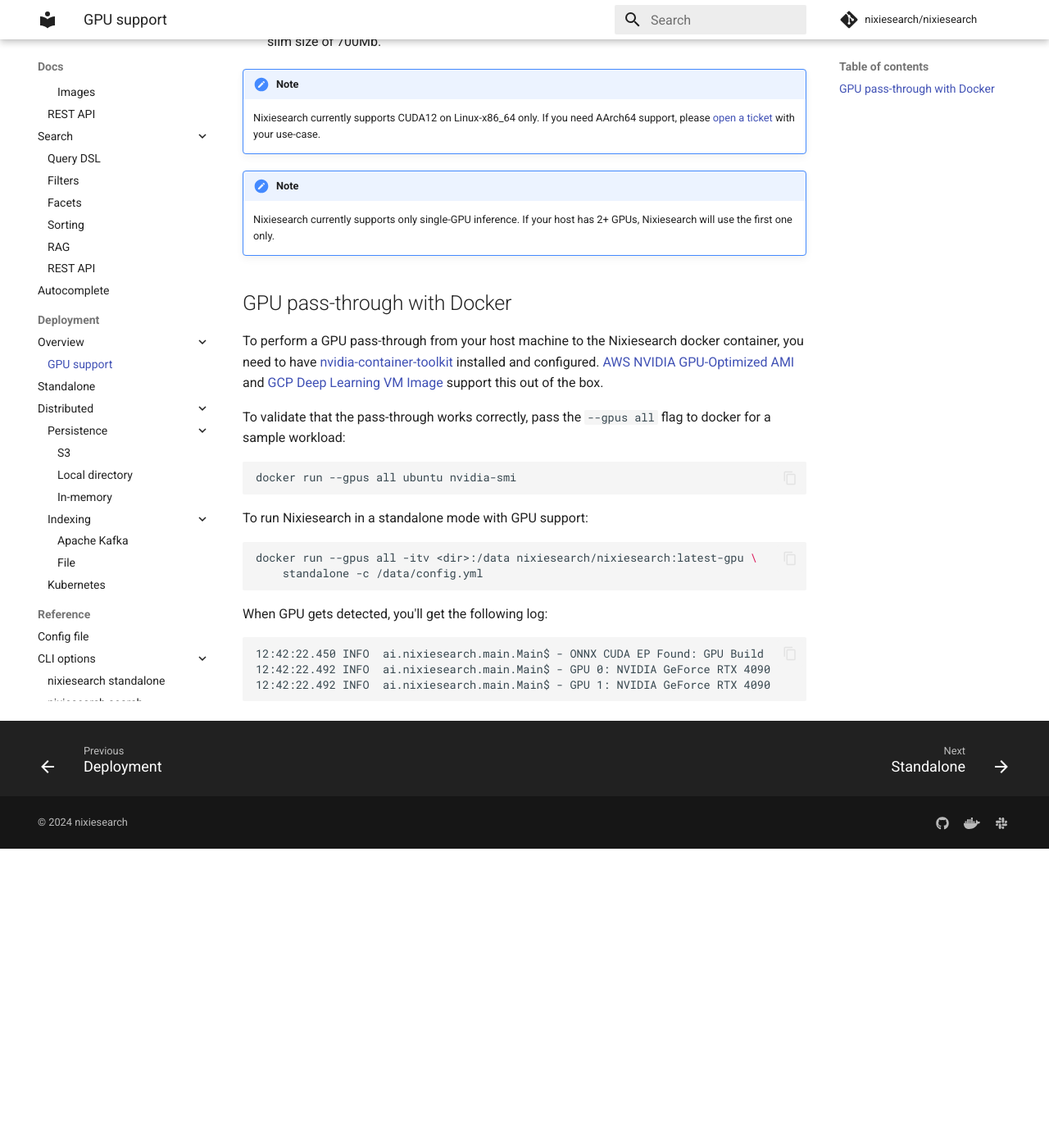
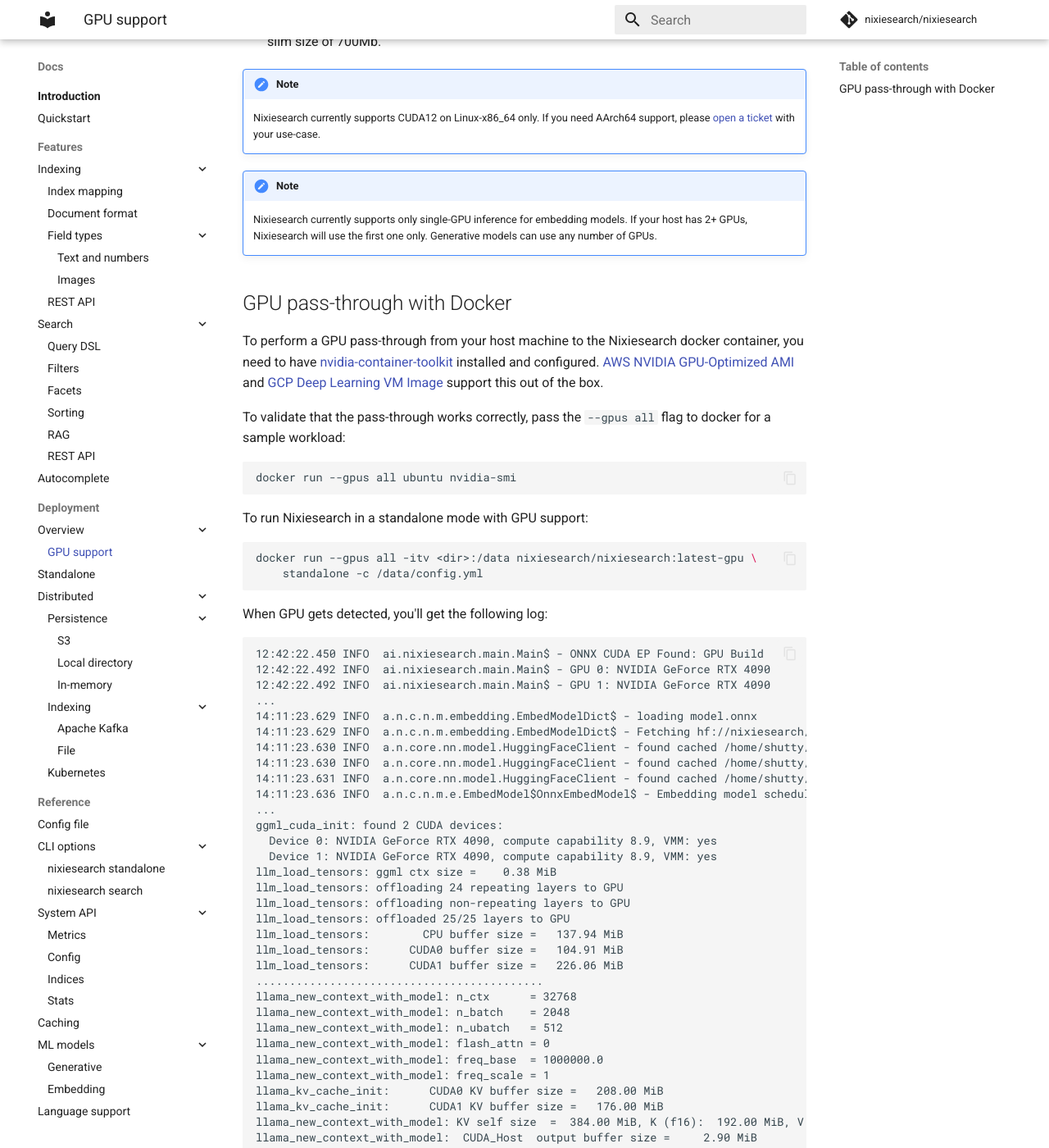
Before and after one commit to nixiesearch/nixiesearch, an MkDocs documentation site: the page built from docs/docs/deployment/gpu.md, in a window 1280 px wide and 1400 px high, scrolled down 485 px. Shown: the whole window at 82% size. Built offline with MkDocs 1.6.1 and Material for MkDocs 9.7.7, drawn with Linux system fonts in a browser that asks for light colours; comment, search, counter and statistics services are not loaded; before the commit the page ends 1520 px from its top, so only the background shows below that; some of the changed text lies outside the part shown.

````diff
--- a/docs/docs/deployment/gpu.md
+++ b/docs/docs/deployment/gpu.md
@@ -17,7 +17,7 @@
 
 !!! note
 
-    Nixiesearch currently supports only single-GPU inference. If your host has 2+ GPUs, Nixiesearch will use the first one only.
+    Nixiesearch currently supports only single-GPU inference for embedding models. If your host has 2+ GPUs, Nixiesearch will use the first one only. Generative models can use any number of GPUs.
 
 ## GPU pass-through with Docker
 
@@ -42,4 +42,46 @@
 12:42:22.450 INFO  ai.nixiesearch.main.Main$ - ONNX CUDA EP Found: GPU Build
 12:42:22.492 INFO  ai.nixiesearch.main.Main$ - GPU 0: NVIDIA GeForce RTX 4090
 12:42:22.492 INFO  ai.nixiesearch.main.Main$ - GPU 1: NVIDIA GeForce RTX 4090
+...
+14:11:23.629 INFO  a.n.c.n.m.embedding.EmbedModelDict$ - loading model.onnx
+14:11:23.629 INFO  a.n.c.n.m.embedding.EmbedModelDict$ - Fetching hf://nixiesearch/e5-small-v2-onnx from HF: model=model.onnx tokenizer=tokenizer.json
+14:11:23.630 INFO  a.n.core.nn.model.HuggingFaceClient - found cached /home/shutty/cache/models/nixiesearch/e5-small-v2-onnx/model.onnx file for requested nixiesearch/e5-small-v2-onnx/model.onnx
+14:11:23.630 INFO  a.n.core.nn.model.HuggingFaceClient - found cached /home/shutty/cache/models/nixiesearch/e5-small-v2-onnx/tokenizer.json file for requested nixiesearch/e5-small-v2-onnx/tokenizer.json
+14:11:23.631 INFO  a.n.core.nn.model.HuggingFaceClient - found cached /home/shutty/cache/models/nixiesearch/e5-small-v2-onnx/config.json file for requested nixiesearch/e5-small-v2-onnx/config.json
+14:11:23.636 INFO  a.n.c.n.m.e.EmbedModel$OnnxEmbedModel$ - Embedding model scheduled for GPU inference
+...
+ggml_cuda_init: found 2 CUDA devices:
+  Device 0: NVIDIA GeForce RTX 4090, compute capability 8.9, VMM: yes
+  Device 1: NVIDIA GeForce RTX 4090, compute capability 8.9, VMM: yes
+llm_load_tensors: ggml ctx size =    0.38 MiB
+llm_load_tensors: offloading 24 repeating layers to GPU
+llm_load_tensors: offloading non-repeating layers to GPU
+llm_load_tensors: offloaded 25/25 layers to GPU
+llm_load_tensors:        CPU buffer size =   137.94 MiB
+llm_load_tensors:      CUDA0 buffer size =   104.91 MiB
+llm_load_tensors:      CUDA1 buffer size =   226.06 MiB
+...........................................
+llama_new_context_with_model: n_ctx      = 32768
+llama_new_context_with_model: n_batch    = 2048
+llama_new_context_with_model: n_ubatch   = 512
+llama_new_context_with_model: flash_attn = 0
+llama_new_context_with_model: freq_base  = 1000000.0
+llama_new_context_with_model: freq_scale = 1
+llama_kv_cache_init:      CUDA0 KV buffer size =   208.00 MiB
+llama_kv_cache_init:      CUDA1 KV buffer size =   176.00 MiB
+llama_new_context_with_model: KV self size  =  384.00 MiB, K (f16):  192.00 MiB, V (f16):  192.00 MiB
+llama_new_context_with_model:  CUDA_Host  output buffer size =     2.90 MiB
+llama_new_context_with_model: pipeline parallelism enabled (n_copies=4)
+llama_new_context_with_model:      CUDA0 compute buffer size =  1166.01 MiB
+llama_new_context_with_model:      CUDA1 compute buffer size =  1166.02 MiB
+llama_new_context_with_model:  CUDA_Host compute buffer size =   257.77 MiB
+llama_new_context_with_model: graph nodes  = 846
+llama_new_context_with_model: graph splits = 3
+[INFO] initializing slots n_slots=4
+[INFO] new slot id_slot=0 n_ctx_slot=8192
+[INFO] new slot id_slot=1 n_ctx_slot=8192
+[INFO] new slot id_slot=2 n_ctx_slot=8192
+[INFO] new slot id_slot=3 n_ctx_slot=8192
+[INFO] model loaded
+
 ```
````
Also changed, not shown: 2 other files.
